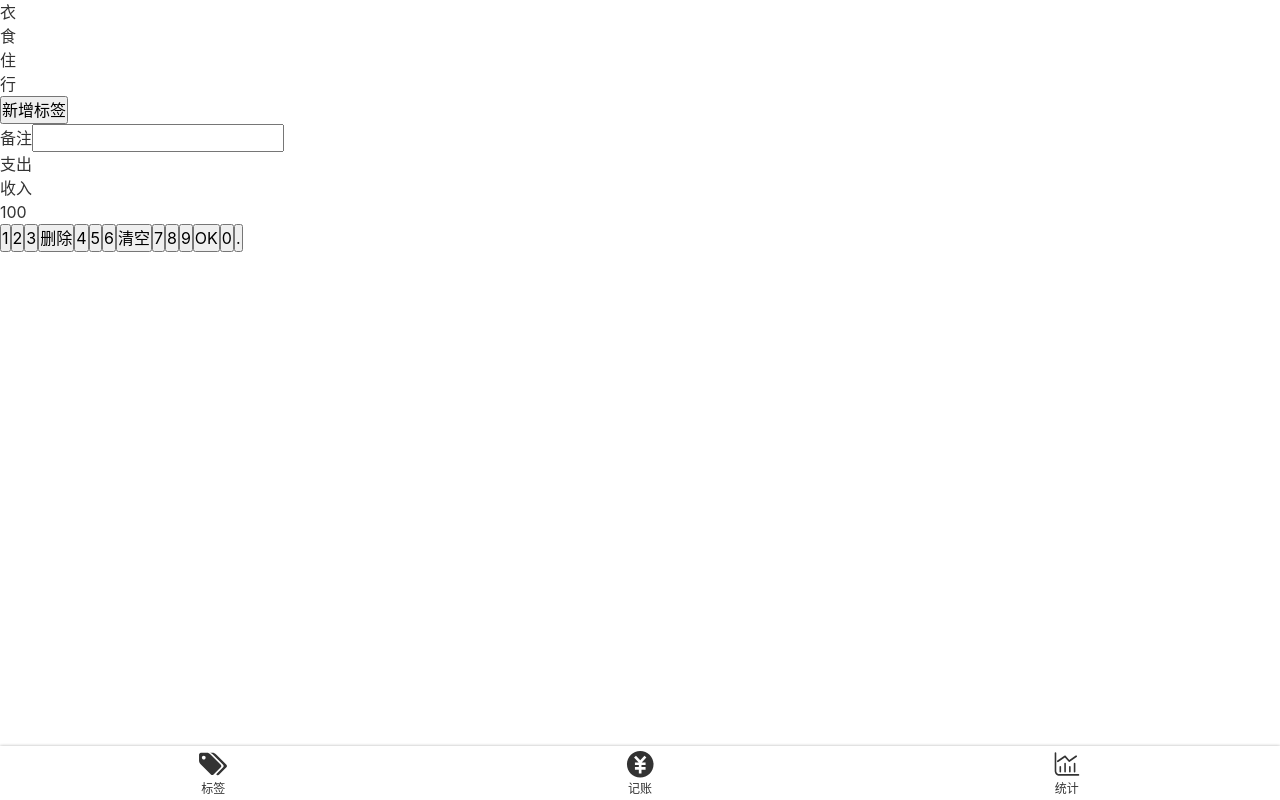
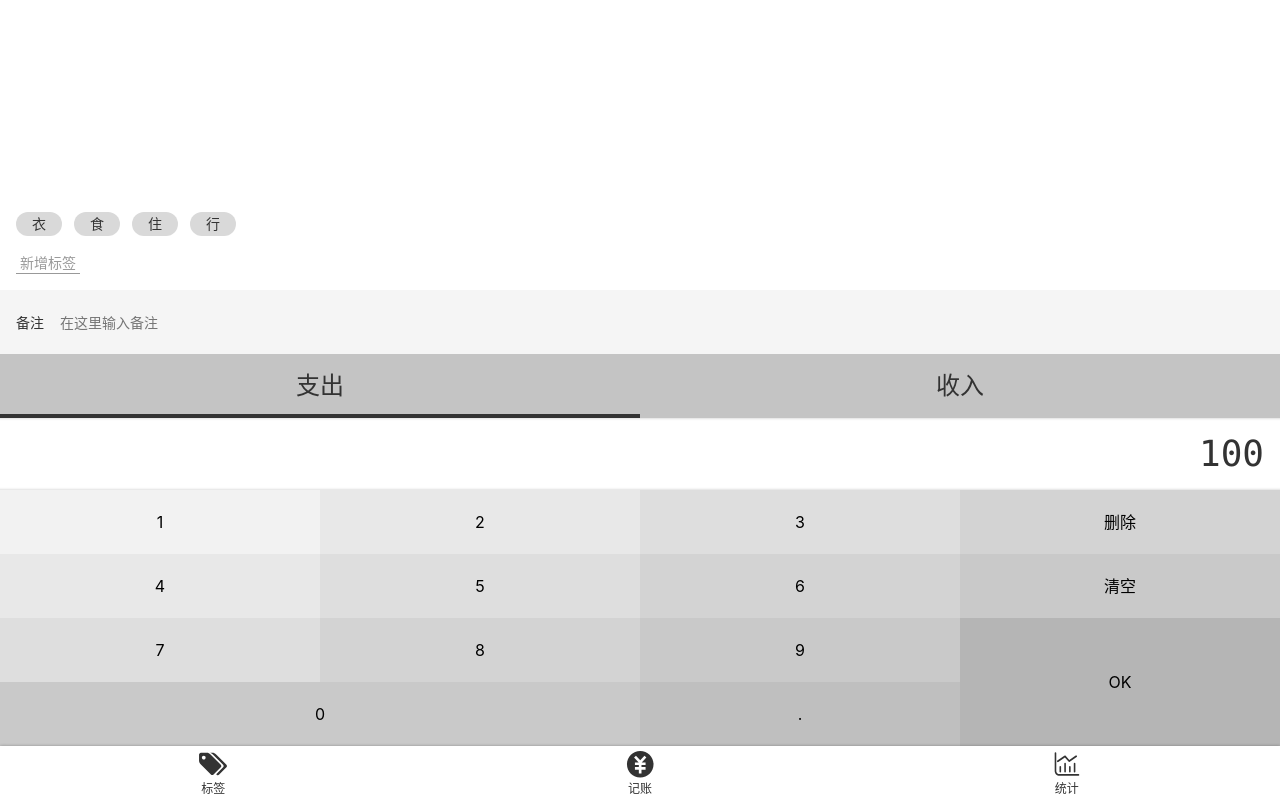
Before and after one commit to maple436/cuttle-money, a Vue app: page /#/ in a window 1280 px wide. Built offline with nearby package versions, Linux system fonts and the light colour scheme.

Commit message:
为Money页面创建四个组件

```diff
--- a/src/components/Layout.vue
+++ b/src/components/Layout.vue
@@ -1,6 +1,6 @@
 <template>
-  <div class="nav-wrapper">
-    <div class="content">
+  <div class="layout-wrapper" :class="classPrefix && `${classPrefix}-wrapper`">
+    <div class="content" :class="classPrefix && `${classPrefix}-content`   ">
       <slot/>
     </div>
 
@@ -10,12 +10,13 @@
 
 <script lang="ts">
   export default {
+    props: ['classPrefix'],
     name: 'Layout'
   };
 </script>
 
 <style lang="scss" scoped>
-  .nav-wrapper {
+  .layout-wrapper {
     display: flex;
     flex-direction: column;
     height: 100vh;
--- /dev/null
+++ b/src/components/Money/Notes.vue
@@ -0,0 +1,34 @@
+<template>
+  <div>
+    <label class="notes">
+      <span class="name">备注</span>
+      <input type="text" placeholder="在这里输入备注">
+    </label>
+  </div>
+</template>
+
+<script lang="ts">
+  export default {
+    name: 'Notes'
+  };
+</script>
+
+<style lang="scss" scoped>
+  .notes {
+    font-size: 14px;
+    background: #f5f5f5;
+    padding-left: 16px;
+    display: flex;
+    align-items: center;
+    .name {
+      padding-right: 16px;
+    }
+    input {
+      height: 64px;
+      flex-grow: 1;
+      background: transparent;
+      border: none;
+      padding-right: 16px;
+    }
+  }
+</style>
--- /dev/null
+++ b/src/components/Money/NumberPad.vue
@@ -0,0 +1,81 @@
+
+<template>
+  <div class="numberPad">
+    <div class="output">100</div>
+    <div class="buttons">
+      <button>1</button>
+      <button>2</button>
+      <button>3</button>
+      <button>删除</button>
+      <button>4</button>
+      <button>5</button>
+      <button>6</button>
+      <button>清空</button>
+      <button>7</button>
+      <button>8</button>
+      <button>9</button>
+      <button class="ok">OK</button>
+      <button class="zero">0</button>
+      <button>.</button>
+    </div>
+  </div>
+</template>
+
+<script lang="ts">
+  export default {
+    name: 'NumberPad'
+  };
+</script>
+
+<style lang="scss" scoped>
+  @import "~@/assets/style/helper.scss";
+  .numberPad {
+    .output {
+      @extend %clearFix;
+      @extend %innerShadow;
+      font-size: 36px;
+      font-family: Consolas, monospace;
+      padding: 9px 16px;
+      text-align: right;
+    }
+    .buttons {
+      @extend %clearFix;
+      > button {
+        width: 25%;
+        height: 64px;
+        float: left;
+        background: transparent;
+        border: none;
+        &.ok {
+          height: 64*2px;
+          float: right;
+        }
+        &.zero {
+          width: 25*2%;
+        }
+        $bg: #f2f2f2;
+        &:nth-child(1) {
+          background: $bg;
+        }
+        &:nth-child(2), &:nth-child(5) {
+          background: darken($bg, 4%);
+        }
+        &:nth-child(3), &:nth-child(6), &:nth-child(9) {
+          background: darken($bg, 4*2%);
+        }
+        &:nth-child(4), &:nth-child(7), &:nth-child(10) {
+          background: darken($bg, 4*3%);
+        }
+        &:nth-child(8), &:nth-child(11), &:nth-child(13) {
+          background: darken($bg, 4*4%);
+        }
+        &:nth-child(14) {
+          background: darken($bg, 4*5%);
+        }
+        &:nth-child(12) {
+          background: darken($bg, 4*6%);
+        }
+      }
+    }
+  }
+</style>
--- /dev/null
+++ b/src/components/Money/Tags.vue
@@ -0,0 +1,54 @@
+<template>
+  <div class="tags">
+    <div class="new">
+      <button>新增标签</button>
+    </div>
+    <ul class="current">
+      <li>衣</li>
+      <li>食</li>
+      <li>住</li>
+      <li>行</li>
+    </ul>
+  </div>
+
+</template>
+
+<script lang="ts">
+  export default {
+    name: 'Tags'
+  };
+</script>
+
+<style lang="scss" scoped>
+  .tags {
+    font-size: 14px;
+    padding: 16px;
+    flex-grow: 1;
+    display: flex;
+    flex-direction: column-reverse;
+    > .current {
+      display: flex;
+      flex-wrap: wrap;
+      > li {
+        background: #d9d9d9;
+        $h: 24px;
+        height: $h;
+        line-height: $h;
+        border-radius: $h/2;
+        padding: 0 16px;
+        margin-right: 12px;
+        margin-top: 4px;
+      }
+    }
+    > .new {
+      padding-top: 16px;
+      button {
+        background: transparent;
+        border: none;
+        color: #999;
+        border-bottom: 1px solid;
+        padding: 0 4px;
+      }
+    }
+  }
+</style>
--- /dev/null
+++ b/src/components/Money/Types.vue
@@ -0,0 +1,40 @@
+<template>
+  <div>
+    <ul class="types">
+      <li class="selected">支出</li>
+      <li>收入</li>
+    </ul>
+  </div>
+</template>
+
+<script lang="ts">
+  export default {
+    name: 'Types'
+  };
+</script>
+
+<style lang="scss" scoped>
+  .types {
+    background: #c4c4c4;
+    display: flex;
+    text-align: center;
+    font-size: 24px;
+    > li {
+      width: 50%;
+      height: 64px;
+      display: flex;
+      justify-content: center;
+      align-items: center;
+      position: relative;
+      &.selected::after {
+        content: '';
+        position: absolute;
+        bottom: 0;
+        left: 0;
+        width: 100%;
+        height: 4px;
+        background: #333;
+      }
+    }
+  }
+</style>
--- a/src/components/Nav.vue
+++ b/src/components/Nav.vue
@@ -28,6 +28,7 @@
 <style lang="scss" scoped>
   @import "~@/assets/style/helper.scss";
   nav {
+    @extend %outerShadow;
     display: flex;
     padding: 2px 0;
     box-shadow: 0 0 3px rgba(0, 0, 0, 0.3);
--- a/src/main.ts
+++ b/src/main.ts
@@ -9,8 +9,8 @@
 
 Vue.config.productionTip = false;
 Vue.component('Nav', Nav);
-Vue.component('Layout',Layout)
-Vue.component('Icon',Icon)
+Vue.component('Layout', Layout);
+Vue.component('Icon', Icon);
 
 new Vue({
   router,
--- a/src/views/Money.vue
+++ b/src/views/Money.vue
@@ -1,56 +1,20 @@
 <template>
-  <div>
-    <Layout>
-      <div class="tags">
-        <ul class="current">
-          <li>衣</li>
-          <li>食</li>
-          <li>住</li>
-          <li>行</li>
-        </ul>
-        <div class="new">
-          <button>新增标签</button>
-        </div>
-      </div>
-      <div>
-        <label class="notes">
-          <span class="name">备注</span>
-          <input type="text">
-        </label>
-      </div>
-      <div>
-        <ul class="types">
-          <li class="selected">支出</li>
-          <li>收入</li>
-        </ul>
-      </div>
-      <div class="numberPad">
-        <div class="output">100</div>
-        <div class="buttons">
-          <button>1</button>
-          <button>2</button>
-          <button>3</button>
-          <button>删除</button>
-          <button>4</button>
-          <button>5</button>
-          <button>6</button>
-          <button>清空</button>
-          <button>7</button>
-          <button>8</button>
-          <button>9</button>
-          <button>OK</button>
-          <button>0</button>
-          <button>.</button>
-        </div>
-      </div>
-    </Layout>
-  </div>
-
+  <Layout class-prefix="layout">
+    <NumberPad/>
+    <Types/>
+    <Notes/>
+    <Tags/>
+  </Layout>
 </template>
 
 <script lang="ts">
+  import NumberPad from '@/components/Money/NumberPad.vue';
+  import Types from '@/components/Money/Types.vue';
+  import Notes from '@/components/Money/Notes.vue';
+  import Tags from '@/components/Money/Tags.vue';
   export default {
     name: 'Money',
+    components: {Tags, Notes, Types, NumberPad},
   };
 </script>
 
```
